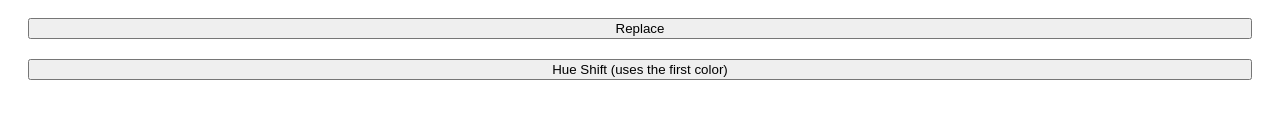
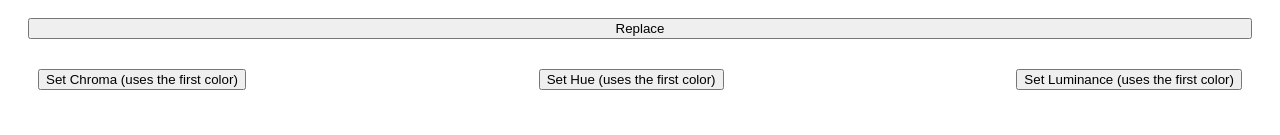
Before and after one commit to amiroo54/peyrang, a Vue app: page / in a window 1280 px wide. Shown: the part 165-300 px from the top of the page. Built offline with nearby package versions, Linux system fonts and the light colour scheme; what vue3-colorpicker would draw is missing.

Commit message:
added chroma and luminance setting.

```diff
--- a/src/components/Pallet.vue
+++ b/src/components/Pallet.vue
@@ -88,7 +88,11 @@ export default
     </div>
     <button @click="pallet()">Permutate</button>
     <button @click="replace()">Replace</button>
-    <button @click="shift(1)">Hue Shift (uses the first color)</button>
+    <div class="row">
+      <button @click="shift(0)">Set Chroma (uses the first color)</button>
+      <button @click="shift(1)">Set Hue (uses the first color)</button>
+      <button @click="shift(2)">Set Luminance (uses the first color)</button>
+    </div>
 
     <!-- this does not work. -->
     <!--
@@ -122,6 +126,13 @@ input[type="color"]
   flex-direction: column
 }
 
+.row
+{
+  display: flex;
+  flex-direction: row;
+  justify-content: space-between;
+}
+
 .colors
 {
   display: flex;
```
Also changed, not shown: 1 other file (tests, documents, lock files or other folders).
